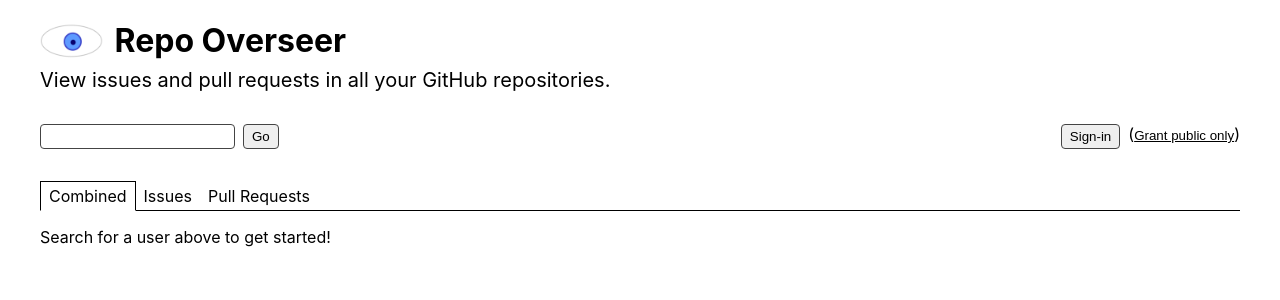
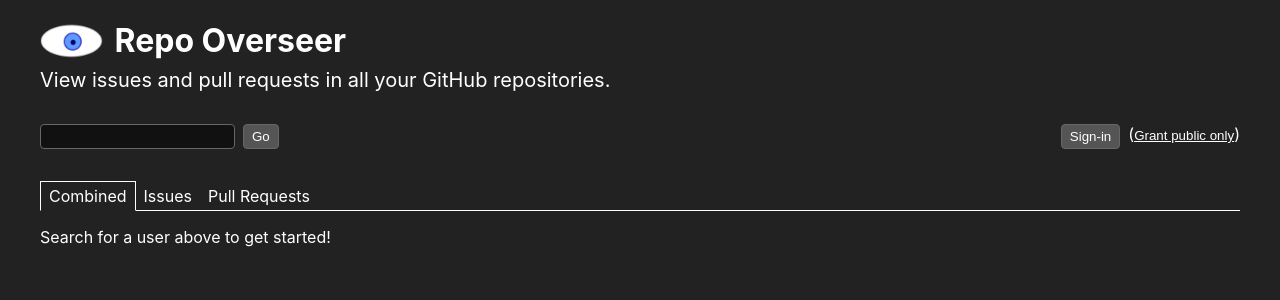
Before and after one commit to BrandonXLF/repo-overseer, a React (Create React App) app: page / in a window 1280 px wide. Shown: the top 300 px of the page. Built offline with nearby package versions, Linux system fonts and the light colour scheme.

Commit message:
Add dark colouring

```diff
--- a/src/Issue.css
+++ b/src/Issue.css
@@ -1,4 +1,4 @@
 .issue:not(:first-child) {
 	padding-top: 0.75em;
-	border-top: 1px solid black;
+	border-top: 1px solid var(--separator-color);
 }
--- a/src/IssueList.css
+++ b/src/IssueList.css
@@ -6,16 +6,9 @@
 	row-gap: 0.75em;
 }
 
-#actions input {
-	padding: 4px 8px;
-	border: 1px solid #444;
-	border-radius: 4px;
-}
-
+#actions input,
 #actions button {
 	padding: 4px 8px;
-	border: 1px solid #444;
-	border-radius: 4px;
 }
 
 #actions > * {
@@ -43,18 +36,19 @@
 	font: inherit;
 	padding: 4px 0.5em;
 	border-top: 1px solid transparent;
-	border-bottom: 1px solid black;
+	border-bottom: 1px solid var(--separator-color);
+	border-radius: 0;
 }
 
 .tab.selected {
 	padding: 4px 0.5em;
-	border: 1px solid black;
+	border: 1px solid var(--separator-color);
 	border-bottom: 1px solid transparent;
 }
 
 .filler {
 	flex: 1;
-	border-bottom: 1px solid black;
+	border-bottom: 1px solid var(--separator-color);
 }
 
 #issue-list {
--- a/src/index.css
+++ b/src/index.css
@@ -1,10 +1,42 @@
+:root {
+	--separator-color: #fff;
+	--input-border-color: #666;
+	--background: #222;
+	--button-background: #555;
+	--color: #fff;
+	--input-background: #111;
+	--link-color: #5e9aff;
+}
+
 body {
+	background: var(--background);
+	color: var(--color);
 	font-family: -apple-system, BlinkMacSystemFont, 'Segoe UI', 'Roboto',
 		'Oxygen', 'Ubuntu', 'Cantarell', 'Fira Sans', 'Droid Sans',
 		'Helvetica Neue', sans-serif;
 }
 
+a,
 button,
-a {
+input {
+	color: var(--color);
+}
+
+a,
+button {
 	cursor: pointer;
 }
+
+button,
+input {
+	border: 1px solid var(--input-border-color);
+	border-radius: 4px;
+}
+
+button {
+	background: var(--button-background);
+}
+
+input {
+	background: var(--input-background);
+}
```
